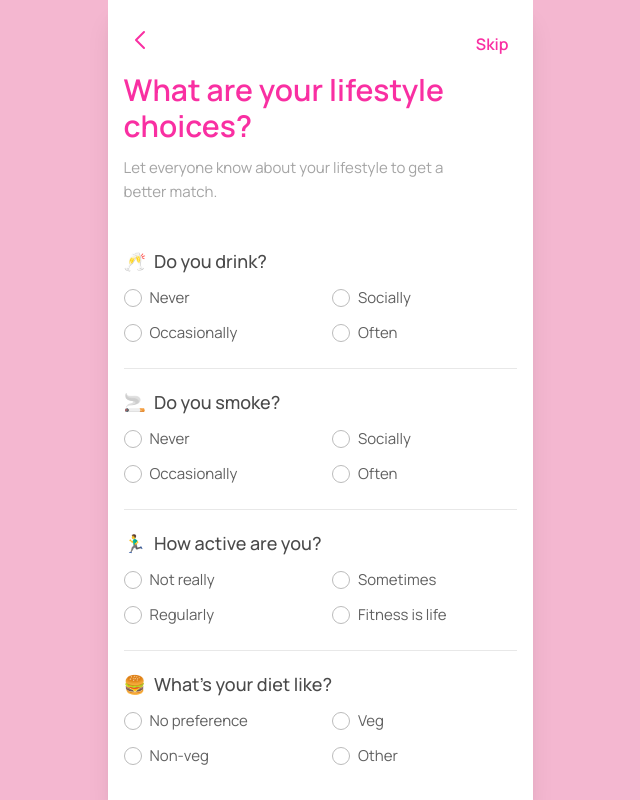
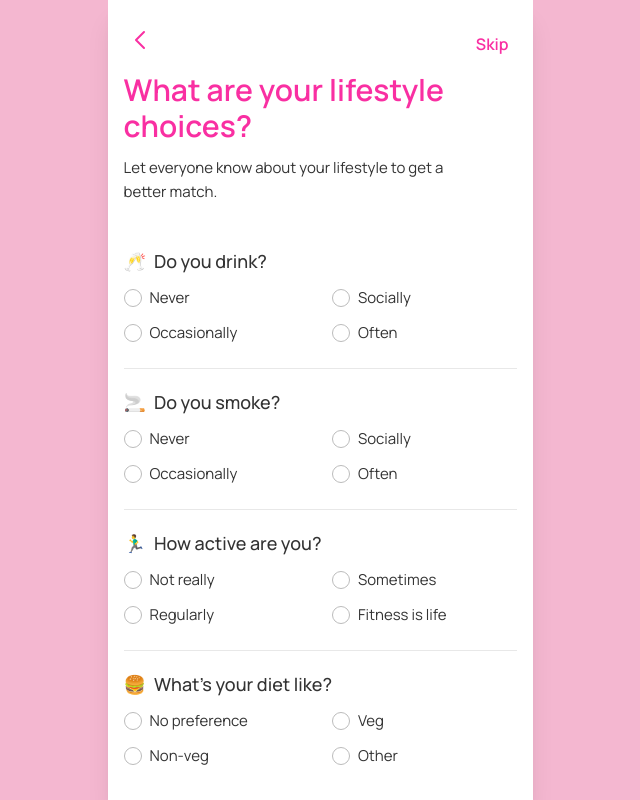
Before and after one commit to parajulisanket/Dating-App, a Next.js app: page /signup/lifestyle in a window 1280 px wide. Shown: the whole page, without its empty margins (320-960 px from the left). Built offline with nearby package versions, Linux system fonts and the light colour scheme.

Commit message:
dark mode push

```diff
--- a/app/signup/lifestyle/page.tsx
+++ b/app/signup/lifestyle/page.tsx
@@ -3,6 +3,7 @@
 import { useRouter } from "next/navigation";
 import { useState, FormEvent } from "react";
 import StepLayout from "@/components/layout/StepLayout";
+import { useTheme } from "next-themes";
 
 type Choice = { key: string; label: string };
 type Question = {
@@ -82,6 +83,7 @@ const QUESTIONS: Question[] = [
 
 export default function LifestylePage() {
   const router = useRouter();
+  const { theme } = useTheme();
   const [answers, setAnswers] = useState<Record<string, string>>({});
 
   const onPick = (qKey: string, value: string) =>
@@ -102,7 +104,11 @@ export default function LifestylePage() {
       title="What are your lifestyle choices?"
       titleClassName="title"
       subtitle={
-        <p className="text-[15px] leading-6 text-neutral-600">
+        <p
+          className={`text-[15px] ${
+            theme === "light" ? "text-neutral-1000" : "text-neutral-500"
+          } leading-6 }`}
+        >
           Let everyone know about your lifestyle to get a
           <br /> better match.
         </p>
@@ -130,7 +136,7 @@ export default function LifestylePage() {
               ].join(" ")}
             >
               {/* Heading */}
-              <h2 className="text-[18px] font-medium text-neutral-900 flex items-center gap-2">
+              <h2 className="text-[18px] font-medium text-neutral flex items-center gap-2">
                 <span aria-hidden>{q.icon}</span>
                 <span>{q.title}</span>
               </h2>
@@ -144,7 +150,7 @@ export default function LifestylePage() {
                       key={opt.key}
                       type="button"
                       onClick={() => onPick(q.key, opt.key)}
-                      className="flex items-center gap-2 text-[15px] text-neutral-800"
+                      className="flex items-center gap-2 text-[15px] text-neutral"
                       aria-pressed={active}
                     >
                       {/* custom radio */}
--- a/app/signup/orientation/page.tsx
+++ b/app/signup/orientation/page.tsx
@@ -16,7 +16,7 @@ const OPTIONS = [
 type Orientation = (typeof OPTIONS)[number];
 
 export default function OrientationPage() {
-  const { theme } = useTheme()
+  const { theme } = useTheme();
   const router = useRouter();
   const [selected, setSelected] = useState<Orientation | null>(null);
   const [showOnProfile, setShowOnProfile] = useState(true);
@@ -49,26 +49,26 @@ export default function OrientationPage() {
         <>
           {/* Toggle row */}
           <label className="mb-4 flex items-center justify-center gap-2">
-            <button
-              type="button"
-              onClick={() => setShowOnProfile((v) => !v)}
-              aria-pressed={showOnProfile}
-              className={[
-                "relative inline-flex h-6 w-11 items-center rounded-full border transition-colors",
+            <div
+              onClick={
                 showOnProfile
-                  ? "bg-[#F92FA2] border-[#F92FA2]"
-                  : "bg-[#feeaf6] border-[#F92FA2]",
-              ].join(" ")}
+                  ? () => setShowOnProfile(false)
+                  : () => setShowOnProfile(true)
+              }
+              className={` flex items-center h-6 w-[42px] rounded-full p-[2px] cursor-pointer border border-primary-500  transition-all duration-300
+              ${showOnProfile ? "bg-primary-500" : "bg-primary-500/10"}
+            `}
             >
-              <span
-                className={[
-                  "pointer-events-none absolute left-0 h-5 w-5 rounded-full transition-transform",
+              <div
+                className={`h-[16px] w-[16px] rounded-full  shadow-md transition-transform duration-300
+                ${
                   showOnProfile
-                    ? " bg-white translate-x-5"
-                    : "translate-x-0.5 bg-[#f92fa2] border border-[#F92FA2]",
-                ].join(" ")}
-              />
-            </button>
+                    ? "translate-x-[20px] bg-white"
+                    : "translate-x-0 bg-primary-500"
+                }
+              `}
+              ></div>
+            </div>
             <span className="text-[16px] text-neutral-800">
               Show my orientation in my profile.
             </span>
@@ -93,12 +93,12 @@ export default function OrientationPage() {
                 "w-full h-14 rounded-full border px-6",
                 "flex items-center justify-center text-[18px] font-semibold",
                 active
-                  ? theme === 'light'
-                    ? 'bg-primary-500/10 border-primary-500/40 text-primary-500'
-                    : 'bg-[#FFFFFF4D] border-white'
-                  : theme === 'light'
-                    ? 'border-neutral-200  '
-                    : 'border-[#FFFFFF4D] ',
+                  ? theme === "light"
+                    ? "bg-primary-500/10 border-primary-500/40 text-primary-500"
+                    : "bg-[#FFFFFF4D] border-white"
+                  : theme === "light"
+                  ? "border-neutral-200  "
+                  : "border-[#FFFFFF4D] ",
                 "transition-colors",
               ].join(" ")}
             >
```
Also changed, not shown: components/sheets/FilterSheet.tsx (+13 -9 lines).
